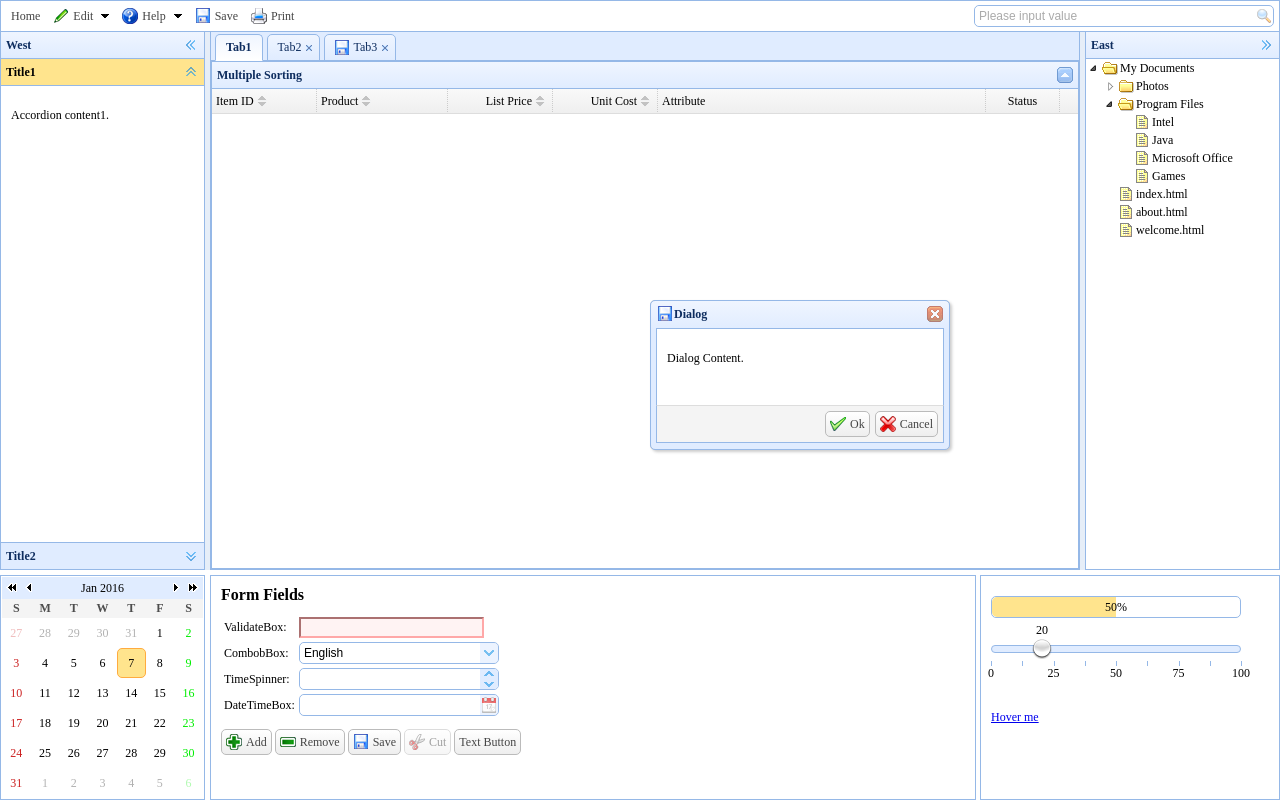
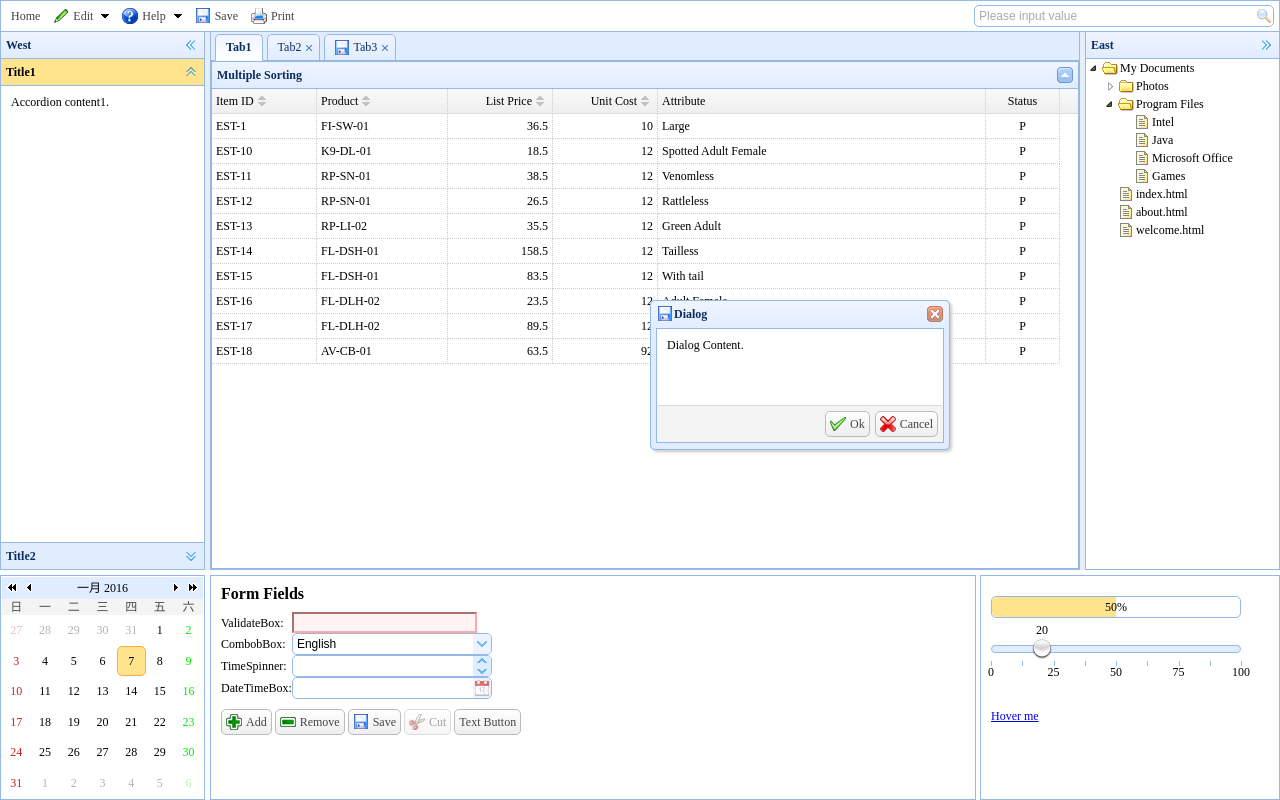
Before and after one commit to zhengsk/BASE, a plain HTML site: page Project/index.html in a window 1280 px wide. Drawn offline with Linux system fonts and the light colour scheme.

Commit message:
add reset.css

```diff
--- /dev/null
+++ b/Project/css/reset.css
@@ -0,0 +1,48 @@
+/* http://meyerweb.com/eric/tools/css/reset/
+   v2.0 | 20110126
+   License: none (public domain)
+*/
+
+html, body, div, span, applet, object, iframe,
+h1, h2, h3, h4, h5, h6, p, blockquote, pre,
+a, abbr, acronym, address, big, cite, code,
+del, dfn, em, img, ins, kbd, q, s, samp,
+small, strike, strong, sub, sup, tt, var,
+b, u, i, center,
+dl, dt, dd, ol, ul, li,
+fieldset, form, label, legend,
+table, caption, tbody, tfoot, thead, tr, th, td,
+article, aside, canvas, details, embed,
+figure, figcaption, footer, header, hgroup,
+menu, nav, output, ruby, section, summary,
+time, mark, audio, video {
+	margin: 0;
+	padding: 0;
+	border: 0;
+	font-size: 100%;
+	font: inherit;
+	/*vertical-align: baseline;*/
+}
+/* HTML5 display-role reset for older browsers */
+article, aside, details, figcaption, figure,
+footer, header, hgroup, menu, nav, section {
+	display: block;
+}
+body {
+	line-height: 1;
+}
+ol, ul {
+	list-style: none;
+}
+blockquote, q {
+	quotes: none;
+}
+blockquote:before, blockquote:after,
+q:before, q:after {
+	content: '';
+	content: none;
+}
+table {
+	border-collapse: collapse;
+	border-spacing: 0;
+}
--- a/Project/index.html
+++ b/Project/index.html
@@ -3,11 +3,22 @@
 
 	<head>
 	    <title>EasyUI</title>
+
+	    <meta http-equiv="Content-Type" content="text/html; charset=utf-8" />
+		<meta http-equiv="X-UA-Compatible" content="IE=edge">
+
+	    <link rel="stylesheet" type="text/css" href="css/reset.css">
 	    <link rel="stylesheet" type="text/css" href="js/jquery-easyui-1.4.4/themes/default/easyui.css">
 	    <link rel="stylesheet" type="text/css" href="js/jquery-easyui-1.4.4/themes/icon.css">
-    <script type="text/javascript" src="js/jquery.min.js?_=<%=version%>"></script>
+
+	    <script type="text/javascript" src="js/jquery.min.js"></script>
+
 	    <script type="text/javascript" src="js/jquery-easyui-1.4.4/jquery.easyui.all.js"></script>
+	    <script type="text/javascript" src="js/jquery-easyui-1.4.4/easyui-lang-zh_CN.js"></script>
+	    <script type="text/javascript" src="js/jquery-easyui-1.4.4/easyui-ajax-override.js"></script>
+
 	    <script type="text/javascript" src="js/Utils.js"></script>
+
 	</head>
 
 	<body>
@@ -256,4 +267,20 @@
 	    </div>
 	</body>
 
+	<!--
+	<script type="text/javascript" src="js/index/group.js"></script>
+	<script type="text/javascript">
+
+		Group.init({
+			type : 1
+			,action : 'show'
+			,remoteUrl : {
+				mainGrid : "./comb/wx.jsp"
+				,combo : "./comb/wx.jsp"
+			}
+		});
+
+	</script>
+	-->
+
 </html>
```
Lines whose indentation alone changed are shown as unchanged.
